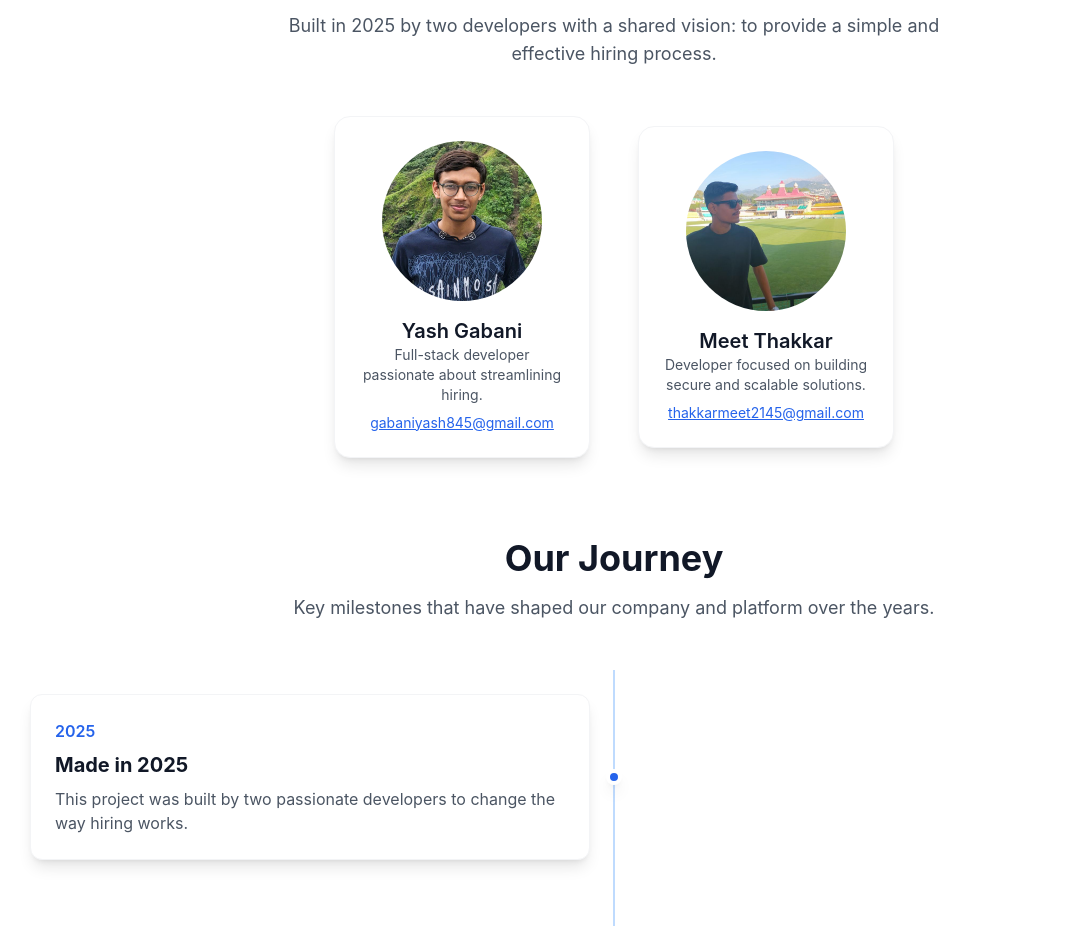
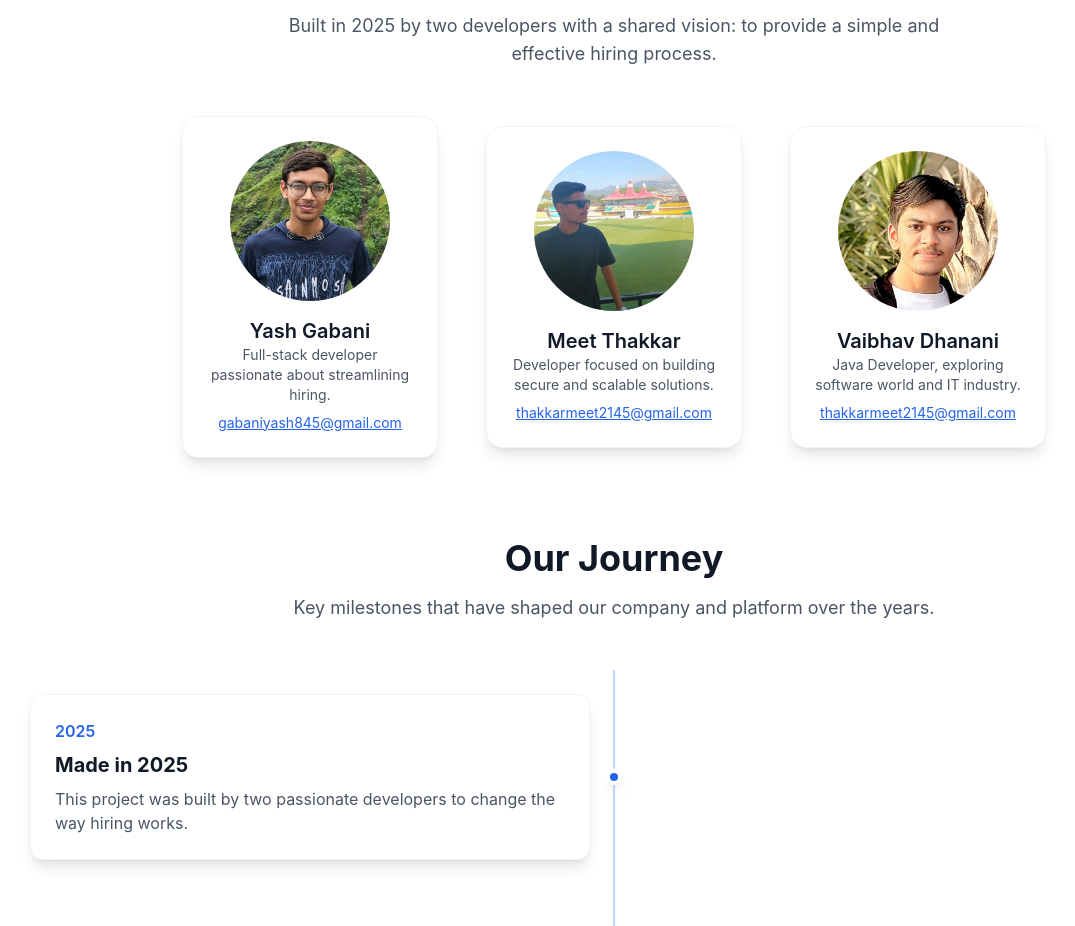
Before and after one commit to Yashgabani845/CodeSentry, a React (Create React App) app in the folder frontend/: page /about in a window 1280 px wide. Shown: the part 1940-2866 px from the top of the page, without its empty margins (26-1101 px from the left). Built offline with nearby package versions, Linux system fonts and the light colour scheme; no server answers.

Commit message:
fixed some issue

```diff
--- a/frontend/src/Components/AboutSection/Aboutus.jsx
+++ b/frontend/src/Components/AboutSection/Aboutus.jsx
@@ -1,10 +1,10 @@
-
 "use client"
 
 import { useState } from "react"
 import { Users, Target, Award, Lightbulb, Shield, Heart, Globe } from "lucide-react"
 import yash from "./yash.jpg"
 import meet from "./meet.png"
+import vaibhav from "./vaibhav.jpeg"
 import Navbar from "../Homepage/Navbar"
 import Footer from "../Homepage/Footer"
 
@@ -22,6 +22,12 @@ const AboutUs = () => {
       name: "Meet Thakkar",
       image: meet,
       description: "Developer focused on building secure and scalable solutions.",
+      email: "thakkarmeet2145@gmail.com",
+    },
+    {
+      name: "Vaibhav Dhanani",
+      image: vaibhav,
+      description: "Java Developer, exploring software world and IT industry.",
       email: "thakkarmeet2145@gmail.com",
     },
   ]
```
Also changed, not shown: frontend/src/Components/AboutSection/vaibhav.jpeg (added).
